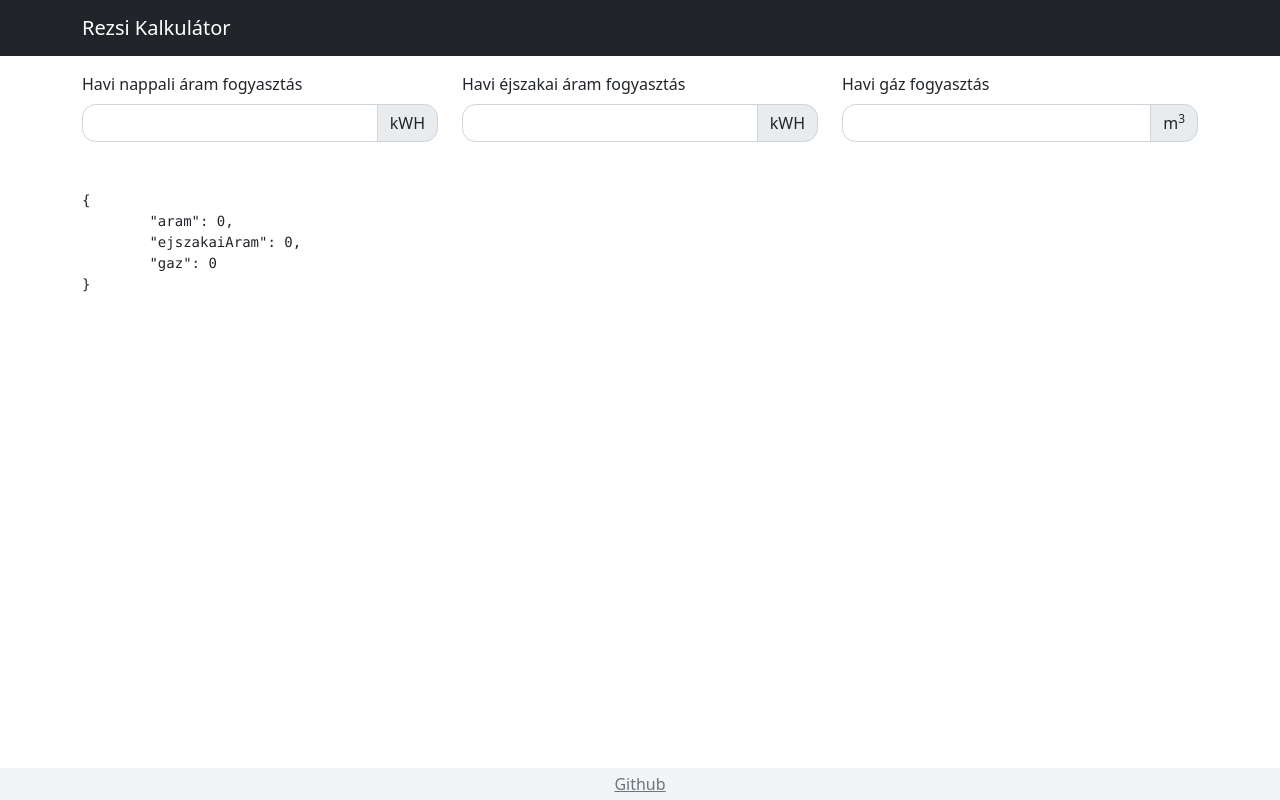
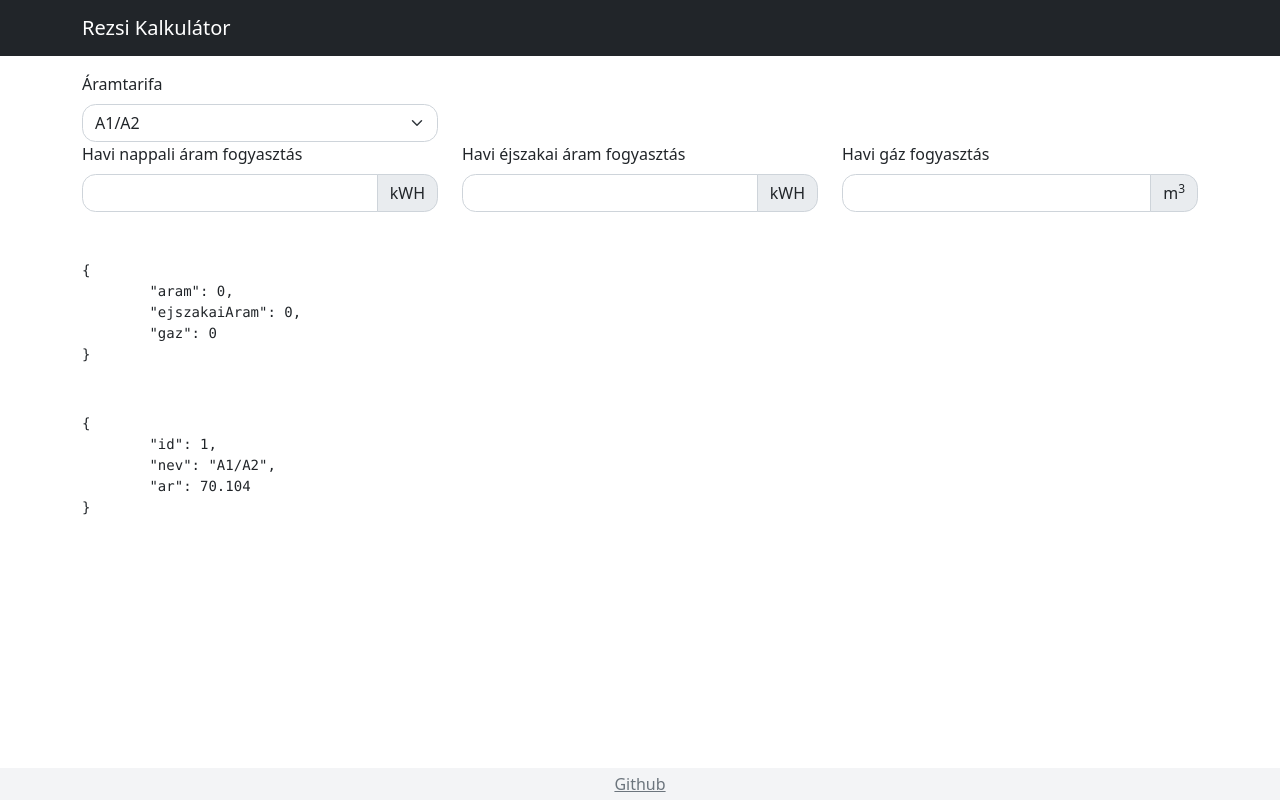
Before and after one commit to detarkende/rezsi-kalkulator, a Next.js app: page /advanced in a window 1280 px wide. Built offline with nearby package versions, Linux system fonts and the light colour scheme.

Commit message:
tarifa picker

```diff
--- /dev/null
+++ b/components/Advanced/Fogyasztasok.tsx
@@ -0,0 +1,51 @@
+import { Col } from "react-bootstrap";
+import FormField from "./FormField";
+
+interface Rezsi {
+    aram: number,
+    ejszakaiAram: number,
+    gaz: number,
+}
+
+interface FogyasztasokProps {
+    rezsi: Rezsi,
+    setRezsi: (setterFn: (rezsi: Rezsi) => Rezsi) => void,
+}
+
+function Fogyasztasok({rezsi, setRezsi}: FogyasztasokProps) {
+    return (
+        <>
+            <Col>
+                    <FormField
+                        label="Havi nappali áram fogyasztás"
+                        type="number"
+                        postfix={"kWH"}
+                        value={ rezsi.aram || "" }
+                        onChange={(e) => {setRezsi(rezsi => ({...rezsi, aram: Number(e.target.value)}))}}
+                    />
+                </Col>
+
+                <Col>
+                    <FormField
+                        label="Havi éjszakai áram fogyasztás"
+                        type="number"
+                        postfix={"kWH"}
+                        value={ rezsi.ejszakaiAram || "" }
+                        onChange={(e) => {setRezsi(rezsi => ({...rezsi, ejszakaiAram: Number(e.target.value)}))}}
+                    />
+                </Col>
+
+                <Col>
+                    <FormField
+                        label="Havi gáz fogyasztás"
+                        type="number"
+                        postfix={<span>m<sup>3</sup></span>}
+                        value={ rezsi.gaz || "" }
+                        onChange={(e) => {setRezsi(rezsi => ({...rezsi, gaz: Number(e.target.value)}))}}
+                    />
+                </Col>
+        </>
+    );
+}
+
+export default Fogyasztasok;
--- a/pages/advanced.tsx
+++ b/pages/advanced.tsx
@@ -1,6 +1,7 @@
 import FormField from "@/components/Advanced/FormField";
 import { useState, useEffect } from "react";
-import { Col, Row } from "react-bootstrap";
+import { Form, Row } from "react-bootstrap";
+import Fogyasztasok from "@/components/Advanced/Fogyasztasok";
 
 function Advanced() {
 	const [rezsi, setRezsi] = useState({
@@ -10,48 +11,34 @@ function Advanced() {
 	});
 	const [gyerekek, setGyerekek] = useState(0);
 
-    const [valto, setValto] = useState({
-        aram: {}
-    });
+	const aramTarifak = [
+		{ id: 1, nev: "A1/A2", ar: 70.104 },
+		{ id: 2, nev: "B", ar: 62.884 },
+	];
+	const [aramTarifa, setAramTarifa] = useState(aramTarifak[0]);
 
 	return (
 		<>
             <Row xs={1} sm={2} lg={3}>
-                <Col>
-                    <FormField
-                        label="Havi nappali áram fogyasztás"
-                        type="number"
-                        postfix={"kWH"}
-                        value={ rezsi.aram || "" }
-                        onChange={(e) => {setRezsi(rezsi => ({...rezsi, aram: Number(e.target.value)}))}}
-                    />
-                </Col>
+                <Form.Group>
+                    <Form.Label>Áramtarifa</Form.Label>
+                    <Form.Select onChange={(e) => setAramTarifa(aramTarifak.find(t => t.id == e.target.value) || aramTarifak[0])}>
+                        { aramTarifak.map((tarifa) => (
+                            <option key={tarifa.id} value={tarifa.id}>{tarifa.nev}</option>
+                        ))}
+                    </Form.Select>
+                </Form.Group>
+            </Row>
 
-                <Col>
-                    <FormField
-                        label="Havi éjszakai áram fogyasztás"
-                        type="number"
-                        postfix={"kWH"}
-                        value={ rezsi.ejszakaiAram || "" }
-                        onChange={(e) => {setRezsi(rezsi => ({...rezsi, ejszakaiAram: Number(e.target.value)}))}}
-                    />
-                </Col>
-
-                <Col>
-                    <FormField
-                        label="Havi gáz fogyasztás"
-                        type="number"
-                        postfix={<span>m<sup>3</sup></span>}
-                        value={ rezsi.gaz || "" }
-                        onChange={(e) => {setRezsi(rezsi => ({...rezsi, gaz: Number(e.target.value)}))}}
-                    />
-                </Col>
+			<Row xs={1} sm={2} lg={3}>
+				<Fogyasztasok rezsi={rezsi} setRezsi={setRezsi} />
 			</Row>
 
 			<pre className="mt-5">
-                <code>
-                    {JSON.stringify(rezsi, null, '\t')}
-                </code>
+				<code>{JSON.stringify(rezsi, null, "\t")}</code>
+			</pre>
+            <pre className="mt-5">
+				<code>{JSON.stringify(aramTarifa, null, "\t")}</code>
 			</pre>
 		</>
 	);
```
Lines whose indentation alone changed are shown as unchanged.
